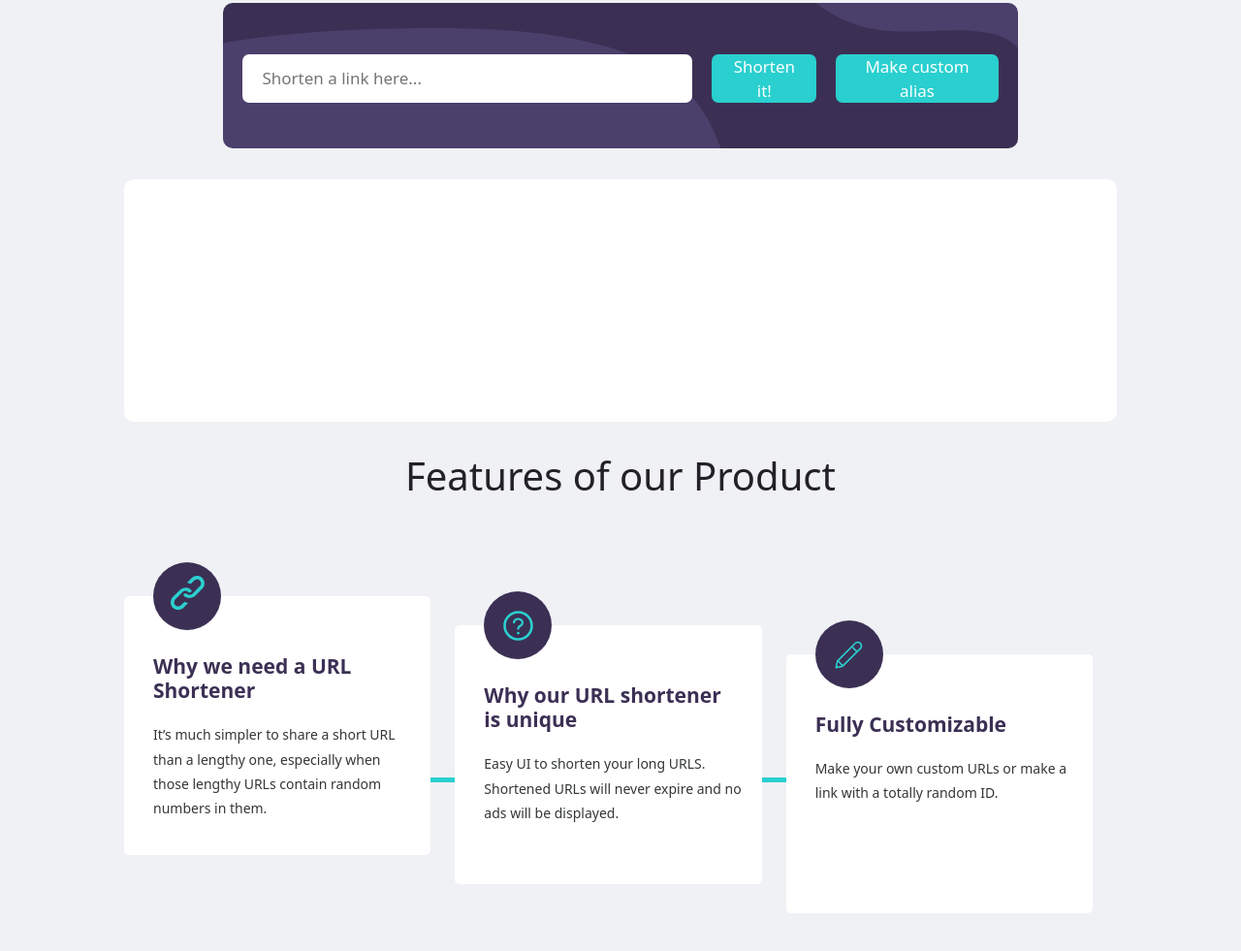
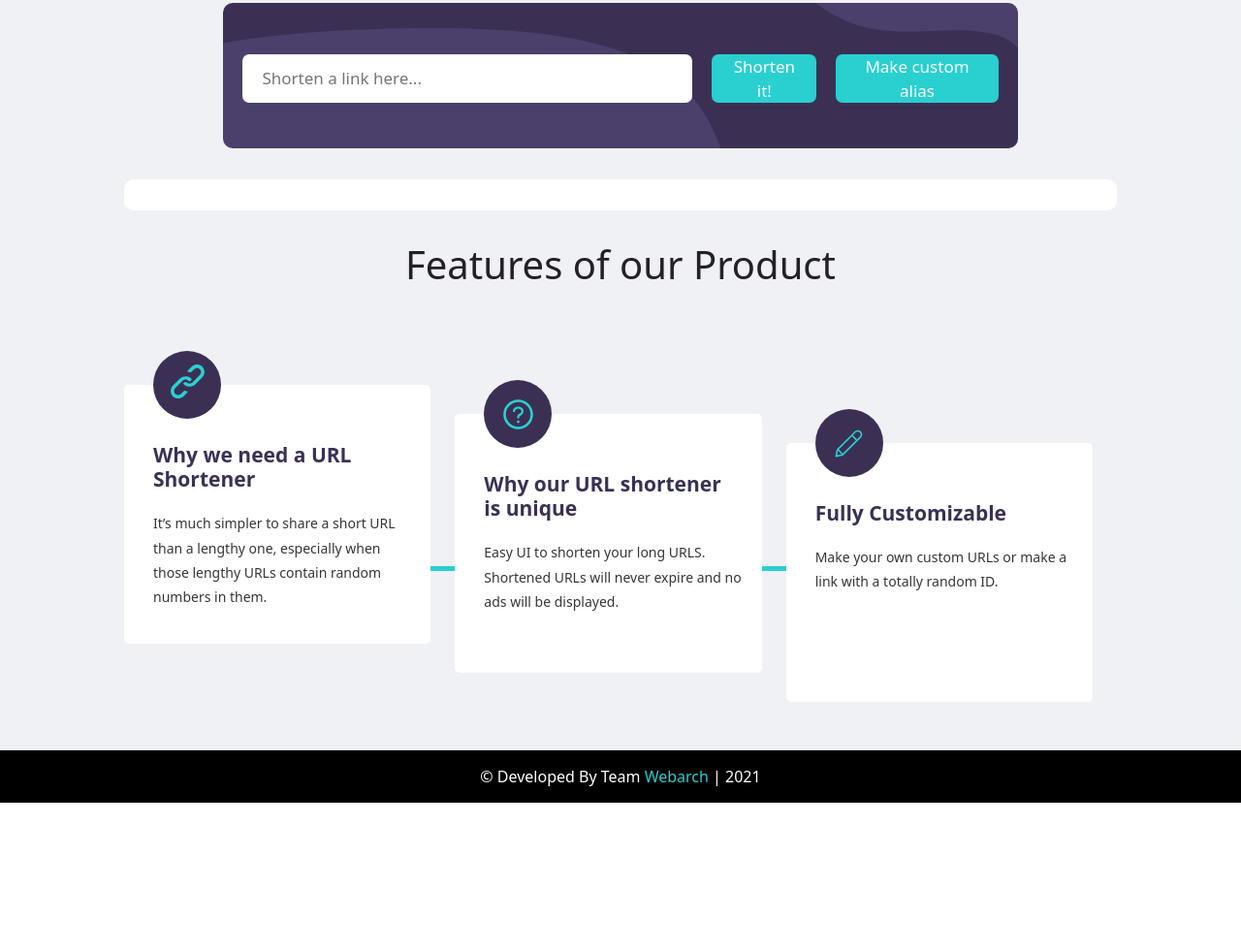
Before and after one commit to WebarchClub/Url-Shortener, a website: page client/index.html in a window 1280 px wide. Shown: the part 895-1876 px from the top of the page at 97% size. After the commit the page ends 1723 px from the top, so only its background shows below. Drawn offline with nearby package versions, Linux system fonts and the light colour scheme; no server answers; a web font is replaced by a local one.

Commit message:
custom scrollbar, list fixed height and favicon added

```diff
--- a/client/app.js
+++ b/client/app.js
@@ -6,8 +6,8 @@ const customIdButton = document.getElementById('custom-btn');
 const errorBox = document.getElementById('error-box');
 
 // This server URL will change on deploy
-let serverUrl = 'https://webarch-shortener.herokuapp.com';
-// let serverUrl = 'http://localhost:5000';
+// let serverUrl = 'https://webarch-shortener.herokuapp.com';
+let serverUrl = 'http://localhost:5000';
 
 // Helper function to add a URL item to the results
 const addUrltoList = (baseUrl, longUrl, shortUrl) => {
--- a/client/css/style.css
+++ b/client/css/style.css
@@ -238,8 +238,9 @@ button:hover {
 
 #url-list {
   width: 100%;
-  min-height: 250px;
+  max-height: 500px;
   padding: 1rem;
+  overflow-y: auto;
   border-radius: 10px;
   background: var(--white);
   margin: 2rem 0;
@@ -272,6 +273,32 @@ button:hover {
 }
 .url-list-item div:nth-child(2) a {
   color: var(--cyan);
+}
+
+/* Custom Scrollbar */
+
+.style-6::-webkit-scrollbar-track {
+  -webkit-box-shadow: inset 0 0 6px rgba(0, 0, 0, 0.3);
+  background-color: #f5f5f5;
+}
+
+.style-6::-webkit-scrollbar {
+  width: 10px;
+  background-color: #f5f5f5;
+}
+
+.style-6::-webkit-scrollbar-thumb {
+  background-color: var(--cyan);
+  background-image: -webkit-linear-gradient(
+    45deg,
+    rgba(255, 255, 255, 0.2) 25%,
+    transparent 25%,
+    transparent 50%,
+    rgba(255, 255, 255, 0.2) 50%,
+    rgba(255, 255, 255, 0.2) 75%,
+    transparent 75%,
+    transparent
+  );
 }
 
 /* Result end */
--- a/client/index.html
+++ b/client/index.html
@@ -17,6 +17,7 @@
       href="https://fonts.googleapis.com/css2?family=Oldenburg&display=swap"
       rel="stylesheet"
     />
+    <link rel="shortcut icon" href="./images/logo.png" type="image/x-icon" />
   </head>
 
   <body>
@@ -86,7 +87,7 @@
         </div>
       </form>
 
-      <ul id="url-list"></ul>
+      <ul id="url-list" class="style-6"></ul>
 
       <div class="feature-info">
         <h1>Features of our Product</h1>
```
